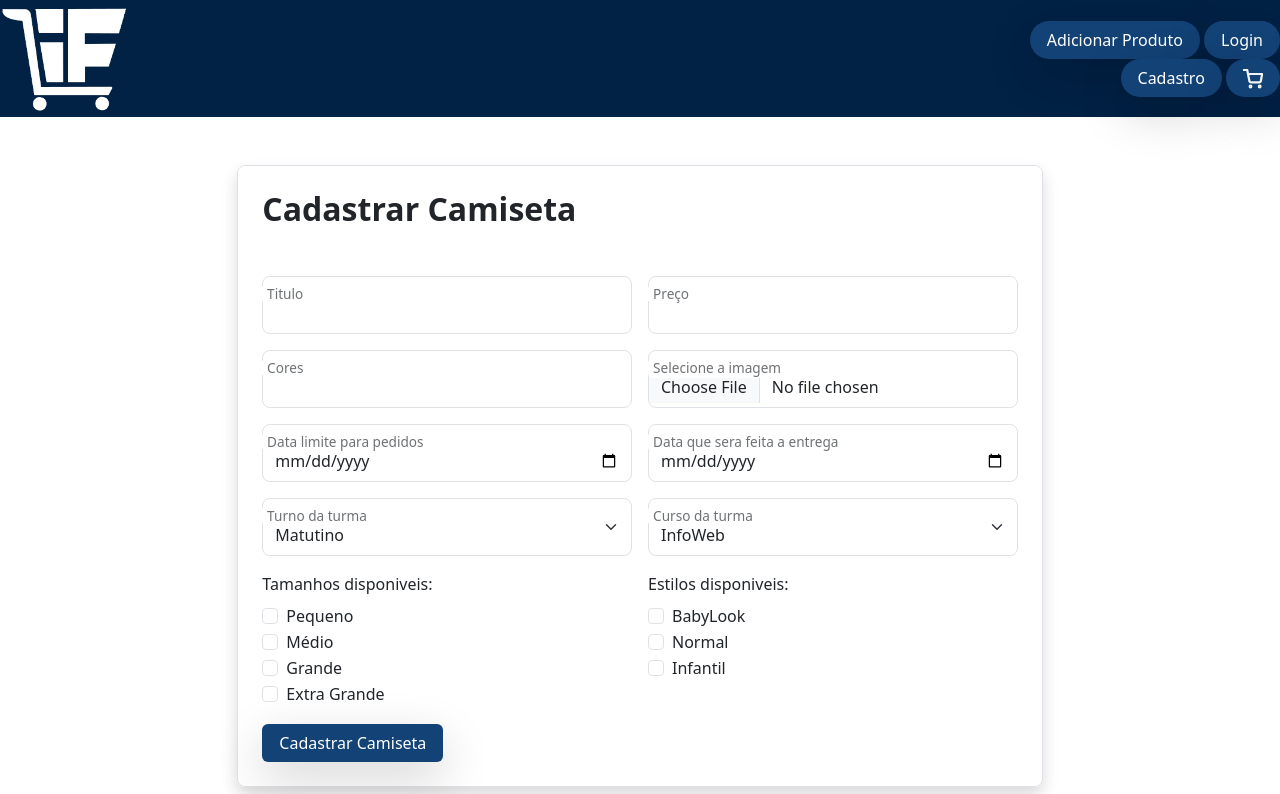
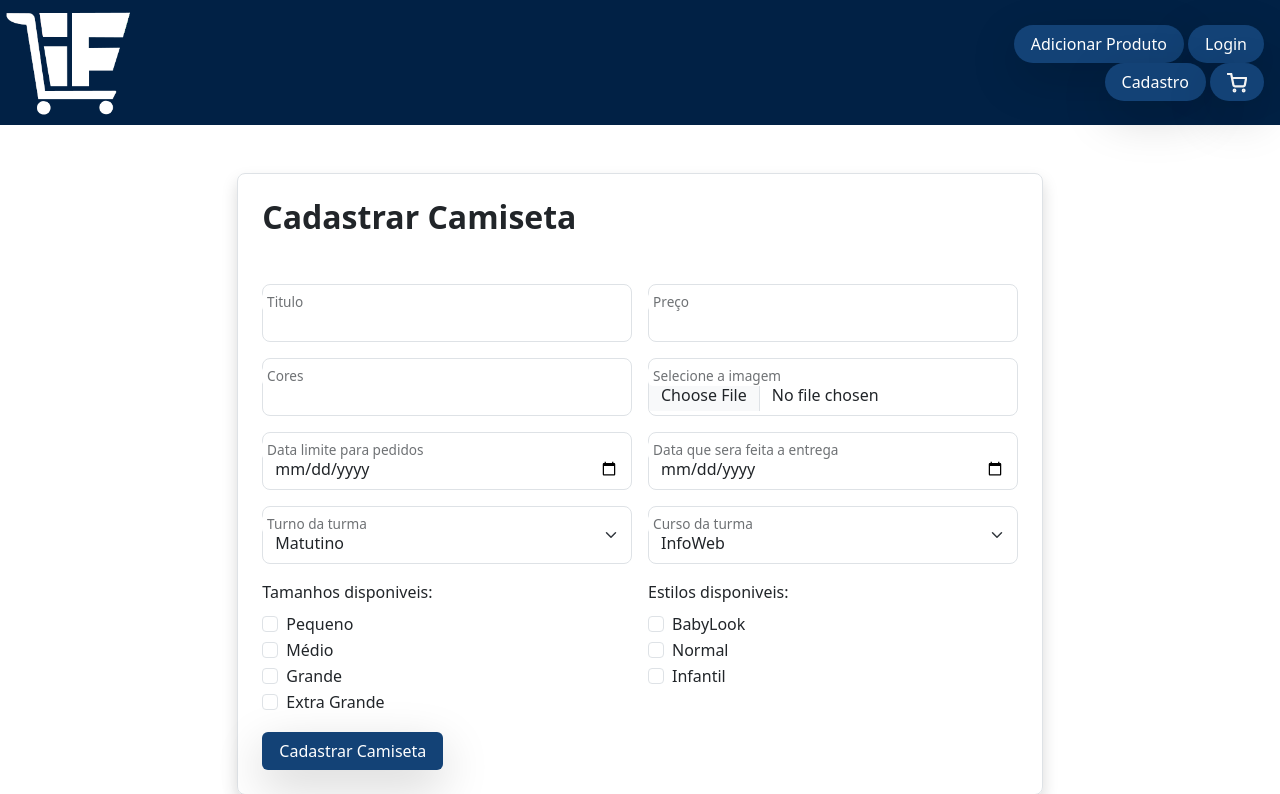
Before and after one commit to EugenioUrbano/IFSHOP, a Django app: page /adicionar_pro/ in a window 1280 px wide. Shown: the top 794 px of the page. Run offline with Django 5.2, Linux system fonts and the light colour scheme.

Commit message:
coisinhas

```diff
--- a/ifshop/templates/base.html
+++ b/ifshop/templates/base.html
@@ -15,11 +15,11 @@
     <!-- header -->
     <header class="custom-header d-flex flex-wrap align-items-center justify-content-center justify-content-md-between">
       <!-- logo -->
-      <a href="{% url 'index' %}" class="nav-link"><img src="{% static 'img/logo.png' %}" alt="logo ifshop" class="rounded float-start" width="135" height="117"></a>
+      <a href="{% url 'index' %}" class="nav-link p-1"><img src="{% static 'img/logo.png' %}" alt="logo ifshop" class="rounded float-start" width="135" height="117"></a>
       <!-- logo -->
 
       <!-- botões -->
-        <div class="col-md-3 text-end">
+        <div class="col-md-3 p-3 text-end">
           {% block botoes_header %}
           <button type="button" class="btn botoes shadow-lg rounded-pill px-3"><a href="{% url 'adicionar_pro' %}" class="nav-link">Adicionar Produto</a></button>
           <button type="button" class="btn botoes shadow-lg rounded-pill px-3"><a href="{% url 'login' %}" class="nav-link">Login</a></button>
--- a/ifshop/views.py
+++ b/ifshop/views.py
@@ -15,25 +15,13 @@ def login(request):
 ####################################################################################################
 
 def perfil(request):
-    UsuarioCustom = UsuarioCustom.objects.all()
-    return render(request, "perfil.html", {'UsuarioCustom': UsuarioCustom})
+    return render(request, "perfil.html")
 
 ####################################################################################################
 
 def cadastro(request):
-    if request.method == 'POST':
-        form = CustomUserCreationForm(request.POST)
-        if form.is_valid():
-            user = form.save(commit=False)
-            user.set_password(form.cleaned_data['senha'])
-            user.save()
-            login(request, user)  # Faz login automático após o cadastro
-            return redirect('perfil')  # Substitua 'home' pela página desejada
-        if not form.is_valid():
-            print(form.errors)  # Mostra os erros no console
-    else:
-        form = CustomUserCreationForm()
-    return render(request, 'cadastro.html', {'form': form})
+
+    return render(request, 'cadastro.html')
 
 ####################################################################################################
 
```
Also changed, not shown: ifshop/migrations/0005_delete_usuariocustom.py (added).
